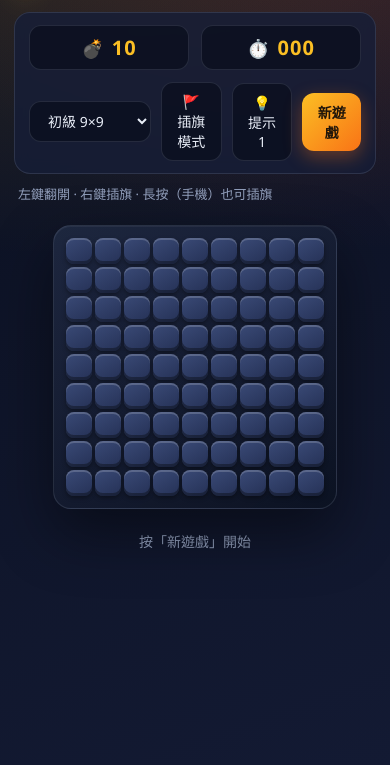
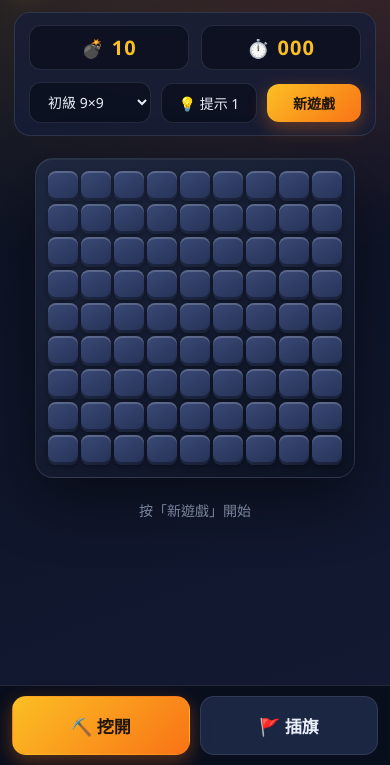
Before and after one commit to zerofourhan/default-project, a website: page docs/index.html in a window 390 px wide. Shown: the part 79-844 px from the top of the page. Drawn offline with Linux system fonts and the light colour scheme.

Commit message:
feat: mobile bottom mode bar (dig/flag) and smoother touch controls

```diff
--- a/docs/game.js
+++ b/docs/game.js
@@ -25,6 +25,8 @@ const overlayTitleEl = document.getElementById("overlay-title");
 const overlayTextEl = document.getElementById("overlay-text");
 const difficultyEl = document.getElementById("difficulty");
 const flagModeBtn = document.getElementById("flag-mode");
+const modeDigBtn = document.getElementById("mode-dig");
+const modeFlagBtn = document.getElementById("mode-flag");
 const hintBtn = document.getElementById("hint");
 const hintCountEl = document.getElementById("hint-count");
 const soundBtn = document.getElementById("sound-toggle");
@@ -717,16 +719,29 @@ boardEl.addEventListener("contextmenu", (e) => {
 
 let pressTimer = null;
 let suppressClick = false;
+let pressX = 0;
+let pressY = 0;
 
 boardEl.addEventListener("pointerdown", (e) => {
   const el = e.target.closest(".cell");
   if (!el || e.button !== 0) return;
   suppressClick = false;
+  pressX = e.clientX;
+  pressY = e.clientY;
   pressTimer = setTimeout(() => {
+    pressTimer = null;
     suppressClick = true;
     toggleFlag(Number(el.dataset.r), Number(el.dataset.c));
-    if (navigator.vibrate) navigator.vibrate(18);
-  }, 420);
+    if (typeof navigator.vibrate === "function") navigator.vibrate(18);
+  }, 280);
+});
+
+boardEl.addEventListener("pointermove", (e) => {
+  if (!pressTimer) return;
+  if (Math.abs(e.clientX - pressX) > 10 || Math.abs(e.clientY - pressY) > 10) {
+    clearTimeout(pressTimer);
+    pressTimer = null;
+  }
 });
 
 ["pointerup", "pointerleave", "pointercancel"].forEach((evt) => {
@@ -736,11 +751,18 @@ boardEl.addEventListener("pointerdown", (e) => {
   });
 });
 
-flagModeBtn.addEventListener("click", () => {
-  flagMode = !flagMode;
-  flagModeBtn.classList.toggle("active", flagMode);
-  statusEl.textContent = flagMode ? "插旗模式：點擊格子即可插旗" : "一般模式：點擊格子翻開";
-});
+function setFlagMode(on) {
+  flagMode = on;
+  if (flagModeBtn) flagModeBtn.classList.toggle("active", on);
+  if (modeDigBtn) modeDigBtn.classList.toggle("active", !on);
+  if (modeFlagBtn) modeFlagBtn.classList.toggle("active", on);
+  statusEl.textContent = on ? "插旗模式：點格子插旗" : "挖開模式：點格子翻開";
+  if (typeof navigator.vibrate === "function") navigator.vibrate(8);
+}
+
+if (flagModeBtn) flagModeBtn.addEventListener("click", () => setFlagMode(!flagMode));
+if (modeDigBtn) modeDigBtn.addEventListener("click", () => setFlagMode(false));
+if (modeFlagBtn) modeFlagBtn.addEventListener("click", () => setFlagMode(true));
 
 soundBtn.addEventListener("click", () => {
   soundOn = !soundOn;
--- a/docs/index.html
+++ b/docs/index.html
@@ -6,7 +6,7 @@
   <title>踩地雷 Minesweeper</title>
   <meta name="description" content="經典踩地雷網頁遊戲，插旗時有絢麗的粒子特效。" />
   <link rel="icon" href="favicon.svg" type="image/svg+xml" />
-  <link rel="stylesheet" href="style.css?v=6" />
+  <link rel="stylesheet" href="style.css?v=7" />
 </head>
 <body>
   <div class="app">
@@ -61,8 +61,13 @@
     </footer>
   </div>
 
+  <div class="mobile-bar">
+    <button id="mode-dig" class="mode-btn active">⛏️ 挖開</button>
+    <button id="mode-flag" class="mode-btn">🚩 插旗</button>
+  </div>
+
   <div id="fx" class="fx-layer" aria-hidden="true"></div>
 
-  <script src="game.js?v=6"></script>
+  <script src="game.js?v=7"></script>
 </body>
 </html>
--- a/docs/style.css
+++ b/docs/style.css
@@ -174,6 +174,7 @@ button:active { transform: translateY(0) scale(0.97); }
   box-shadow: 0 24px 60px rgba(0, 0, 0, 0.45), inset 0 1px 0 rgba(255, 255, 255, 0.05);
   max-width: 100%;
   overflow: auto;
+  touch-action: manipulation;
 }
 
 .board.shake { animation: boardShake 0.5s; }
@@ -203,6 +204,8 @@ button:active { transform: translateY(0) scale(0.97); }
   cursor: pointer;
   user-select: none;
   -webkit-user-select: none;
+  touch-action: manipulation;
+  -webkit-tap-highlight-color: transparent;
   transition: transform 0.08s, filter 0.12s;
   will-change: transform;
 }
@@ -470,8 +473,56 @@ select:disabled {
   transform: none;
 }
 
+.mobile-bar {
+  display: none;
+}
+
+.mode-btn {
+  font-family: inherit;
+  font-size: 17px;
+  font-weight: 700;
+  border-radius: 14px;
+  border: 1px solid var(--line);
+  background: rgba(30, 41, 70, 0.92);
+  color: var(--text);
+  padding: 16px 10px;
+  cursor: pointer;
+  touch-action: manipulation;
+  -webkit-tap-highlight-color: transparent;
+  transition: transform 0.1s, box-shadow 0.2s;
+}
+
+.mode-btn:active { transform: scale(0.97); }
+
+.mode-btn.active {
+  background: linear-gradient(135deg, #fbbf24, #f97316);
+  color: #21160a;
+  border-color: transparent;
+  box-shadow: 0 6px 18px rgba(249, 115, 22, 0.35);
+}
+
+@media (max-width: 860px), (pointer: coarse) {
+  .mobile-bar {
+    display: flex;
+    position: fixed;
+    left: 0;
+    right: 0;
+    bottom: 0;
+    gap: 10px;
+    padding: 10px 12px calc(10px + env(safe-area-inset-bottom));
+    background: rgba(9, 14, 28, 0.94);
+    backdrop-filter: blur(10px);
+    border-top: 1px solid var(--line);
+    z-index: 50;
+  }
+  .mobile-bar .mode-btn { flex: 1; }
+  body { padding-bottom: calc(100px + env(safe-area-inset-bottom)); }
+  #flag-mode { display: none; }
+  .hint { display: none; }
+}
+
 @media (max-width: 720px) {
-  :root { --cell: 30px; }
+  :root { --cell: 32px; }
   h1 { font-size: 22px; }
   .controls { margin-left: 0; width: 100%; }
   .controls > * { flex: 1; }
@@ -479,5 +530,5 @@ select:disabled {
 }
 
 @media (max-width: 420px) {
-  :root { --cell: 26px; }
+  :root { --cell: 30px; }
 }
```
